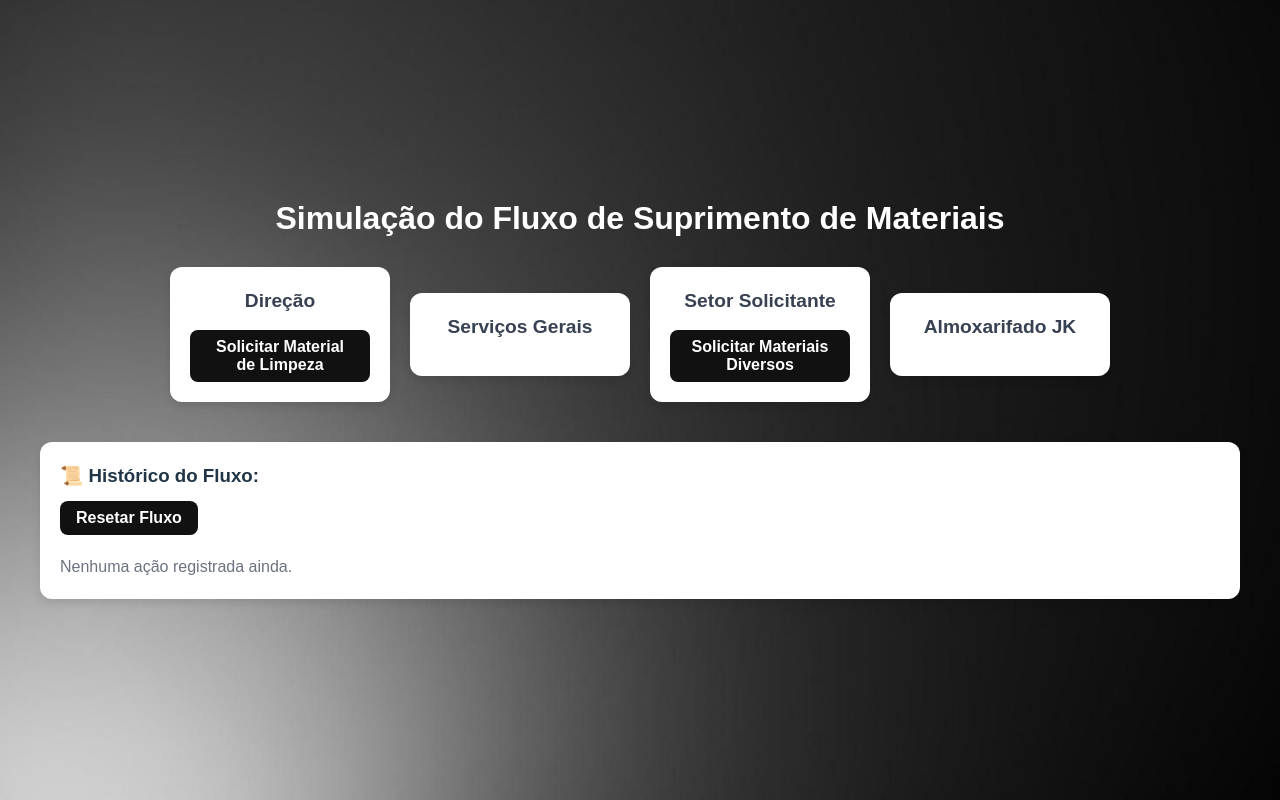
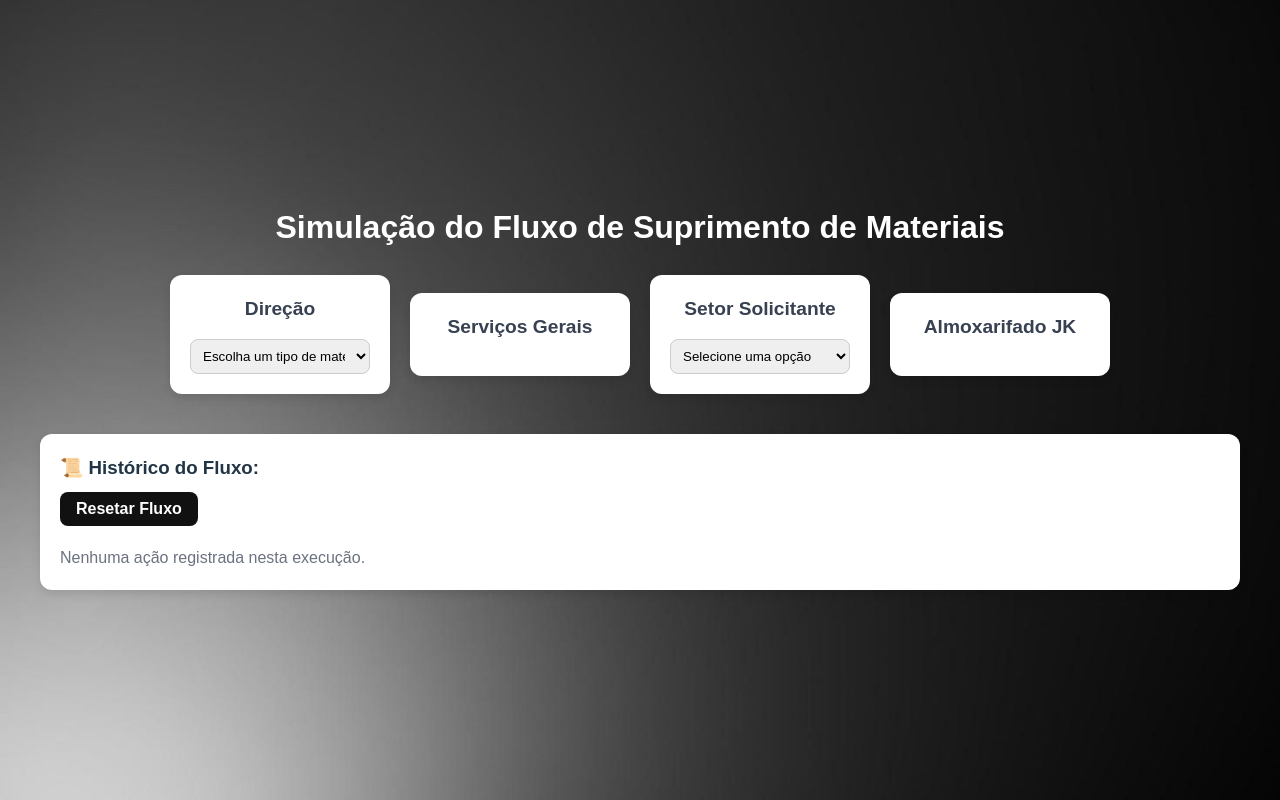
Before and after one commit to antonio809/jkservices, a React (Vite) app: page / in a window 1280 px wide. Built offline with nearby package versions, Linux system fonts and the light colour scheme.

Commit message:
Atualizando projetinho

```diff
--- a/src/App.jsx
+++ b/src/App.jsx
@@ -10,16 +10,24 @@ const setores = [
 export default function App() {
   const [etapa, setEtapa] = useState("inicio");
   const [log, setLog] = useState([]);
+  const [historicoAnterior, setHistoricoAnterior] = useState([]);
 
-  // Garante que o body tenha fundo cinza
   useEffect(() => {
-    document.body.style.backgroundColor = "#f3f4f6";
+    document.body.style.backgroundColor = "#000";
     document.body.style.margin = "0";
   }, []);
 
   const avancar = (proxima, mensagem) => {
     setEtapa(proxima);
     setLog((prev) => [...prev, mensagem]);
+  };
+
+  const resetarFluxo = () => {
+    if (log.length > 0) {
+      setHistoricoAnterior(log);
+    }
+    setEtapa("inicio");
+    setLog([]);
   };
 
   return (
@@ -33,7 +41,7 @@ export default function App() {
         display: "flex",
         flexDirection: "column",
         alignItems: "center",
-        justifyContent: "center", // Centraliza verticalmente na tela
+        justifyContent: "center",
         backgroundImage: "url('/22f6e30f1b9f1ae190791fef079aaabe.jpg')",
         backgroundSize: "cover",
         backgroundPosition: "center",
@@ -48,7 +56,7 @@ export default function App() {
           textAlign: "center",
           fontSize: "2rem",
           marginBottom: "30px",
-          color: "#fff", // branco
+          color: "#fff",
           fontWeight: "bold",
         }}
       >
@@ -62,7 +70,7 @@ export default function App() {
           gap: "20px",
           flexWrap: "wrap",
           justifyContent: "center",
-          alignItems: "center", // Linha adicionada para centralizar verticalmente
+          alignItems: "center",
           width: "100%",
         }}
       >
@@ -84,7 +92,7 @@ export default function App() {
               style={{
                 fontWeight: "bold",
                 marginBottom: "15px",
-                color: "#374151", // cinza escuro
+                color: "#374151",
                 fontSize: "1.2rem",
               }}
             >
@@ -93,46 +101,67 @@ export default function App() {
 
             {/* Direção */}
             {s.id === "direcao" && etapa === "inicio" && (
-              <button
-                onClick={() =>
+              <select
+                onChange={(e) => {
+                  const escolha = e.target.value;
+                  if (escolha) {
                     avancar(
                       "pedidoServicos",
-                    "📌 Direção solicitou material de limpeza aos Serviços Gerais"
-                  )
+                      `📌 Direção solicitou ${escolha} aos Serviços Gerais`
+                    );
                   }
+                }}
+                defaultValue=""
                 style={{
-                  padding: "8px 16px",
+                  width: "100%",
+                  padding: "8px",
                   borderRadius: "8px",
-                  backgroundColor: "#111", // preto
-                  color: "#fff",
-                  border: "none",
+                  border: "1px solid #ccc",
                   cursor: "pointer",
                 }}
               >
-                Solicitar Material de Limpeza
-              </button>
+                <option value="" disabled>
+                  Escolha um tipo de material
+                </option>
+                <option value="material de limpeza">Material de Limpeza</option>
+                <option value="material de escritório">Material de Escritório</option>
+                <option value="equipamento eletrônico">Equipamento Eletrônico</option>
+                <option value="uniformes">Uniformes</option>
+              </select>
             )}
 
             {/* Serviços Gerais */}
             {s.id === "servicos" && etapa === "pedidoServicos" && (
-              <button
-                onClick={() =>
+              <select
+                onChange={(e) => {
+                  const escolha = e.target.value;
+                  if (escolha) {
                     avancar(
                       "solicitacaoAlmox",
-                    "🧹 Serviços Gerais enviou pedido ao Almoxarifado"
-                  )
+                      `🧹 Serviços Gerais ${escolha} ao Almoxarifado`
+                    );
                   }
+                }}
+                defaultValue=""
                 style={{
-                  padding: "8px 16px",
+                  width: "100%",
+                  padding: "8px",
                   borderRadius: "8px",
-                  backgroundColor: "#16a34a",
-                  color: "#fff",
-                  border: "none",
+                  border: "1px solid #ccc",
                   cursor: "pointer",
                 }}
               >
-                Enviar Pedido ao Almoxarifado
-              </button>
+                <option value="" disabled>
+                  Escolha uma ação
+                </option>
+                <option value="enviou pedido">Enviou Pedido</option>
+                <option value="solicitou reposição de estoque">
+                  Solicitou Reposição de Estoque
+                </option>
+                <option value="informou necessidade de compra">
+                  Informou Necessidade de Compra
+                </option>
+              </select>
             )}
             {s.id === "servicos" && etapa === "recebeuMateriais" && (
               <p style={{ color: "#15803d", fontWeight: "bold" }}>
@@ -147,24 +176,33 @@ export default function App() {
 
             {/* Setor Solicitante */}
             {s.id === "solicitante" && etapa === "inicio" && (
-              <button
-                onClick={() =>
+              <select
+                onChange={(e) => {
+                  const pedido = e.target.value;
+                  if (pedido) {
                     avancar(
                       "solicitacaoAlmox",
-                    "📝 Setor Solicitante requisitou materiais ao Almoxarifado"
-                  )
+                      `📝 Setor Solicitante requisitou ${pedido} ao Almoxarifado`
+                    );
                   }
+                }}
+                defaultValue=""
                 style={{
-                  padding: "8px 16px",
+                  width: "100%",
+                  padding: "8px",
                   borderRadius: "8px",
-                  backgroundColor: "#111", // preto
-                  color: "#fff",
-                  border: "none",
+                  border: "1px solid #ccc",
                   cursor: "pointer",
                 }}
               >
-                Solicitar Materiais Diversos
-              </button>
+                <option value="" disabled>
+                  Selecione uma opção
+                </option>
+                <option value="materiais de limpeza">Materiais de Limpeza</option>
+                <option value="papel A4 e canetas">Papel A4 e Canetas</option>
+                <option value="cartucho de impressora">Cartucho de Impressora</option>
+                <option value="álcool e desinfetante">Álcool e Desinfetante</option>
+              </select>
             )}
             {s.id === "solicitante" && etapa === "recebeuMateriais" && (
               <p style={{ color: "#15803d", fontWeight: "bold" }}>
@@ -179,39 +217,42 @@ export default function App() {
 
             {/* Almoxarifado */}
             {s.id === "almox" && etapa === "solicitacaoAlmox" && (
-              <div style={{ display: "flex", flexDirection: "column", gap: "10px" }}>
-                <p style={{ fontWeight: "500", color: "#374151" }}>⚖️ Verificar estoque...</p>
-                <button
-                  onClick={() =>
-                    avancar("recebeuMateriais", "📦 Almoxarifado entregou materiais")
+              <select
+                onChange={(e) => {
+                  const status = e.target.value;
+                  if (status === "disponivel") {
+                    avancar("recebeuMateriais", "📦 Almoxarifado entregou materiais");
+                  } else if (status === "indisponivel") {
+                    avancar("faltaMateriais", "⚠️ Almoxarifado informou falta de materiais");
+                  } else if (status === "aguardando entrega") {
+                    avancar(
+                      "aguardandoEntrega",
+                      "⏳ Almoxarifado informou que os materiais estão aguardando entrega"
+                    );
                   }
+                }}
+                defaultValue=""
                 style={{
-                    padding: "8px 16px",
+                  width: "100%",
+                  padding: "8px",
                   borderRadius: "8px",
-                    backgroundColor: "#16a34a",
-                    color: "#fff",
-                    border: "none",
+                  border: "1px solid #ccc",
                   cursor: "pointer",
                 }}
               >
-                  Materiais Disponíveis
-                </button>
-                <button
-                  onClick={() =>
-                    avancar("faltaMateriais", "⚠️ Almoxarifado informou falta de materiais")
-                  }
-                  style={{
-                    padding: "8px 16px",
-                    borderRadius: "8px",
-                    backgroundColor: "#b91c1c",
-                    color: "#fff",
-                    border: "none",
-                    cursor: "pointer",
-                  }}
-                >
-                  Materiais Indisponíveis
-                </button>
-              </div>
+                <option value="" disabled>
+                  Verificar estoque
+                </option>
+                <option value="disponivel">Materiais Disponíveis</option>
+                <option value="indisponivel">Materiais Indisponíveis</option>
+                <option value="aguardando entrega">Aguardando Entrega</option>
+              </select>
+            )}
+
+            {s.id === "almox" && etapa === "aguardandoEntrega" && (
+              <p style={{ color: "#eab308", fontWeight: "bold" }}>
+                ⏳ Aguardando Entrega dos Materiais
+              </p>
             )}
 
             {/* Relatório SISMAT */}
@@ -247,10 +288,7 @@ export default function App() {
       >
         <h3 style={{ fontWeight: "bold", marginBottom: "10px" }}>📜 Histórico do Fluxo:</h3>
         <button
-          onClick={() => {
-            setEtapa("inicio");
-            setLog([]);
-          }}
+          onClick={resetarFluxo}
           style={{
             marginBottom: "20px",
             padding: "8px 16px",
@@ -264,14 +302,28 @@ export default function App() {
         >
           Resetar Fluxo
         </button>
+
+        {/* Histórico Atual */}
         {log.length === 0 ? (
-          <p style={{ color: "#6b7280" }}>Nenhuma ação registrada ainda.</p>
+          <p style={{ color: "#6b7280" }}>Nenhuma ação registrada nesta execução.</p>
         ) : (
-          <ul style={{ listStyleType: "disc", paddingLeft: "20px", textAlign: "left", gap: "5px" }}>
+          <ol style={{ listStyleType: "decimal", paddingLeft: "20px", textAlign: "left" }}>
             {log.map((item, i) => (
               <li key={i}>{item}</li>
             ))}
-          </ul>
+          </ol>
+        )}
+
+        {/* Histórico Anterior */}
+        {historicoAnterior.length > 0 && (
+          <div style={{ marginTop: "25px", borderTop: "1px solid #ccc", paddingTop: "15px" }}>
+            <h4 style={{ fontWeight: "bold", marginBottom: "8px" }}>📦 Último Fluxo Registrado:</h4>
+            <ol style={{ listStyleType: "decimal", paddingLeft: "20px", textAlign: "left" }}>
+              {historicoAnterior.map((item, i) => (
+                <li key={i}>{item}</li>
+              ))}
+            </ol>
+          </div>
         )}
       </div>
     </div>
```
Lines whose indentation alone changed are shown as unchanged.
